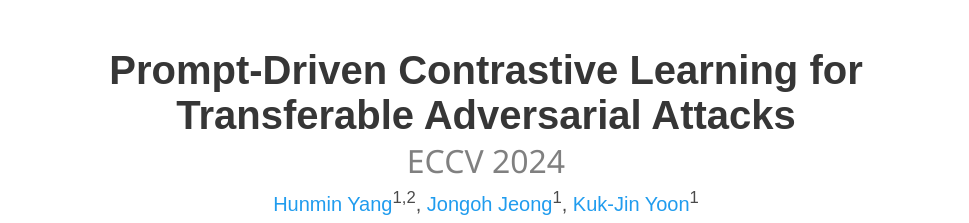
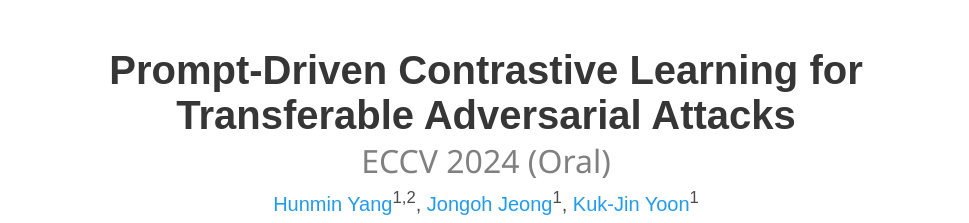
Before and after one commit to PDCL-Attack/PDCL-Attack.github.io, a plain HTML site: page index.html in a window 1280 px wide. Shown: the top 223 px of the page, without its empty margins (154-1123 px from the left). Drawn offline with nearby package versions, Linux system fonts and the light colour scheme; some icons are missing; a web font is replaced by a local one.

Commit message:
Update Oral

```diff
--- a/index.html
+++ b/index.html
@@ -34,7 +34,7 @@
       <div class="columns is-centered">
         <div class="column has-text-centered">
           <h1 class="title is-2 publication-title">Prompt-Driven Contrastive Learning for <br> Transferable Adversarial Attacks</h1>
-          <p class="is-size-3"; style="color:#808080; margin-top:-25px"> ECCV 2024 </p>
+          <p class="is-size-3"; style="color:#808080; margin-top:-25px"> ECCV 2024 (Oral) </p>
           <div class="is-size-5 publication-authors">
             <span class="author-block">
               <a href="https://hmyang1.github.io">Hunmin Yang</a><sup>1,2</sup>,
```
Also changed, not shown: 1 other file.
